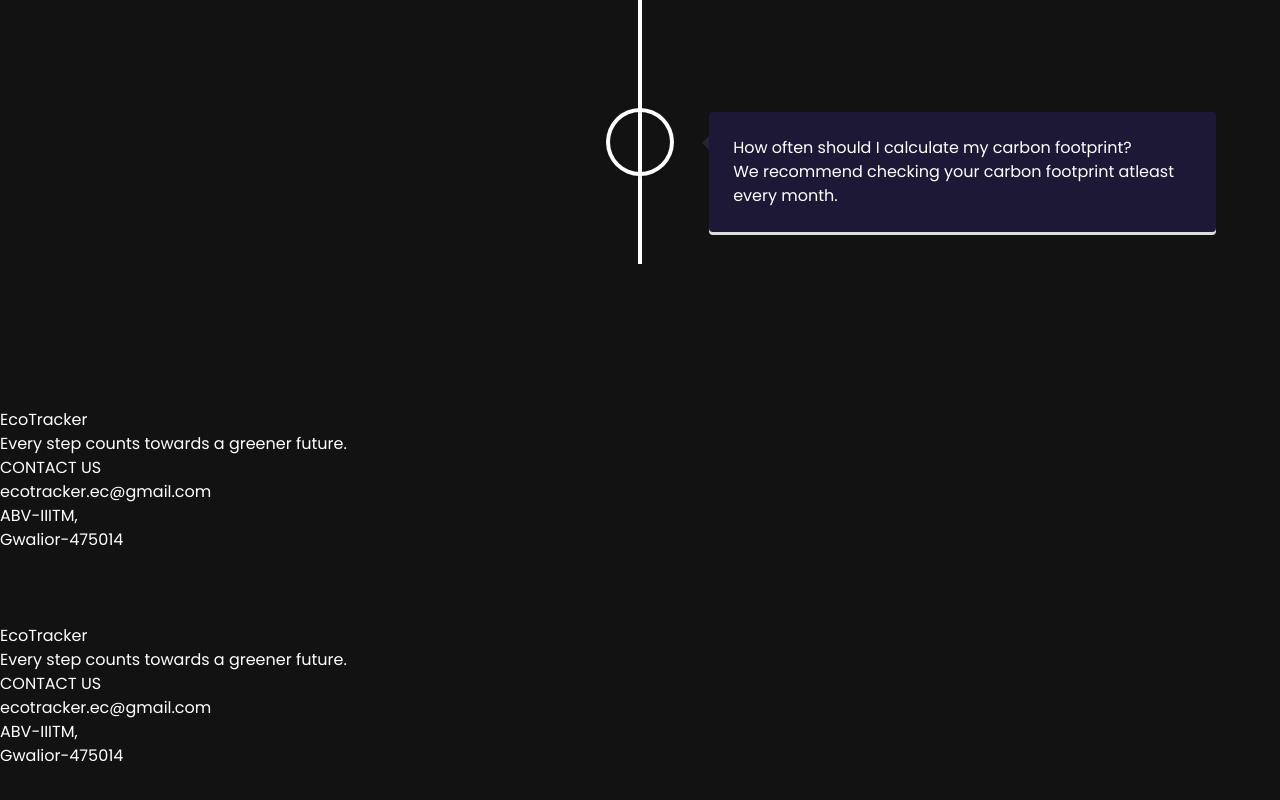
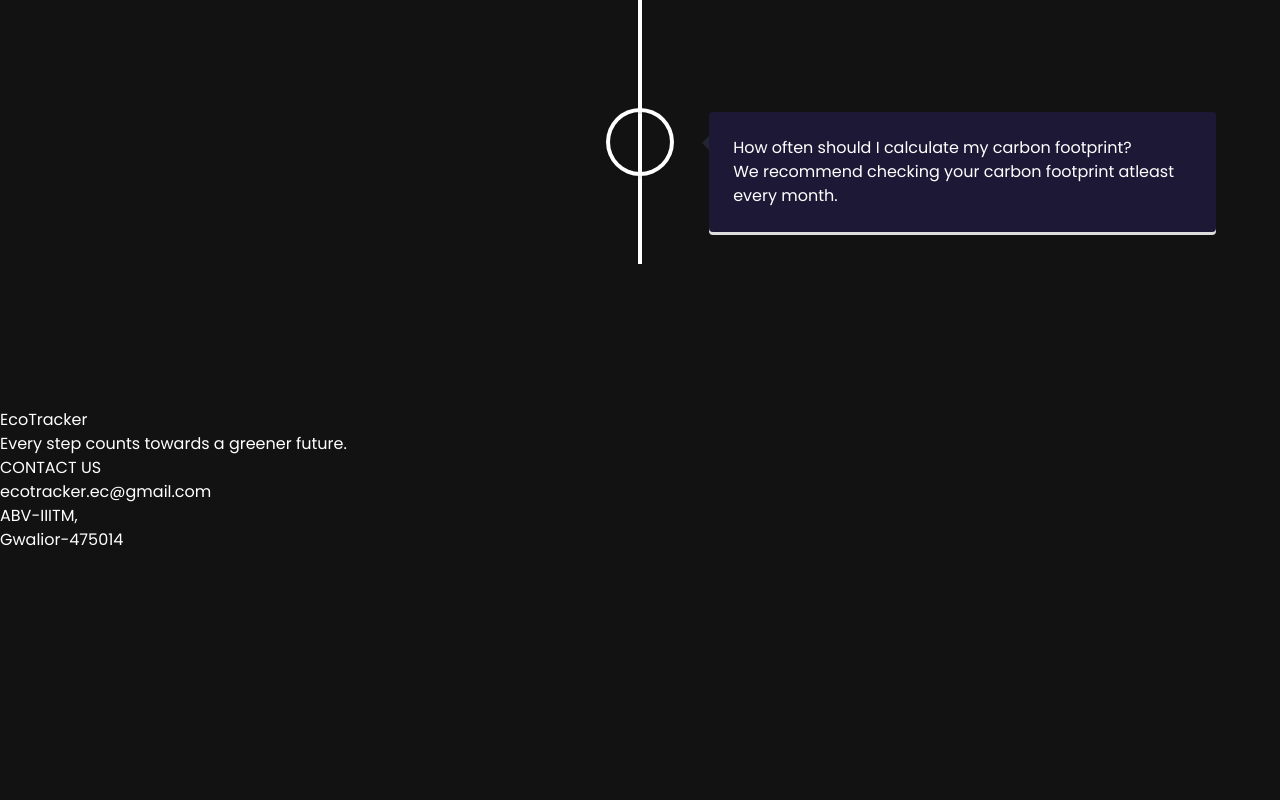
Before and after one commit to deeplegend/EcoTracker-Experimental, a React (Vite) app: page / in a window 1280 px wide. Shown: the part 2821-3621 px from the top of the page. After the commit the page ends 3445 px from the top, so only its background shows below. Built offline with nearby package versions, Linux system fonts and the light colour scheme.

Commit message:
Update Home.jsx

```diff
--- a/src/pages/Home.jsx
+++ b/src/pages/Home.jsx
@@ -31,15 +31,6 @@ function Home() {
       <div className=''>
       <Experience/>
       </div>
-      <div className="relative w-full bg-black ">
-        <div className='grid grid-cols-2 gap-4'>
-            <div className='text-[40px] mt-10 ml-5'>EcoTracker</div>
-            <div className='text-center mt-14 text-[25px]'>Every step counts towards a greener future.</div>
-        </div>
-        <div className='mt-20 ml-5 text-[20px]'>
-          CONTACT US <br />ecotracker.ec@gmail.com <br />ABV-IIITM, <br />Gwalior-475014
-        </div><br /><br /><br />
-      </div>
     </>
   )
 }
```
